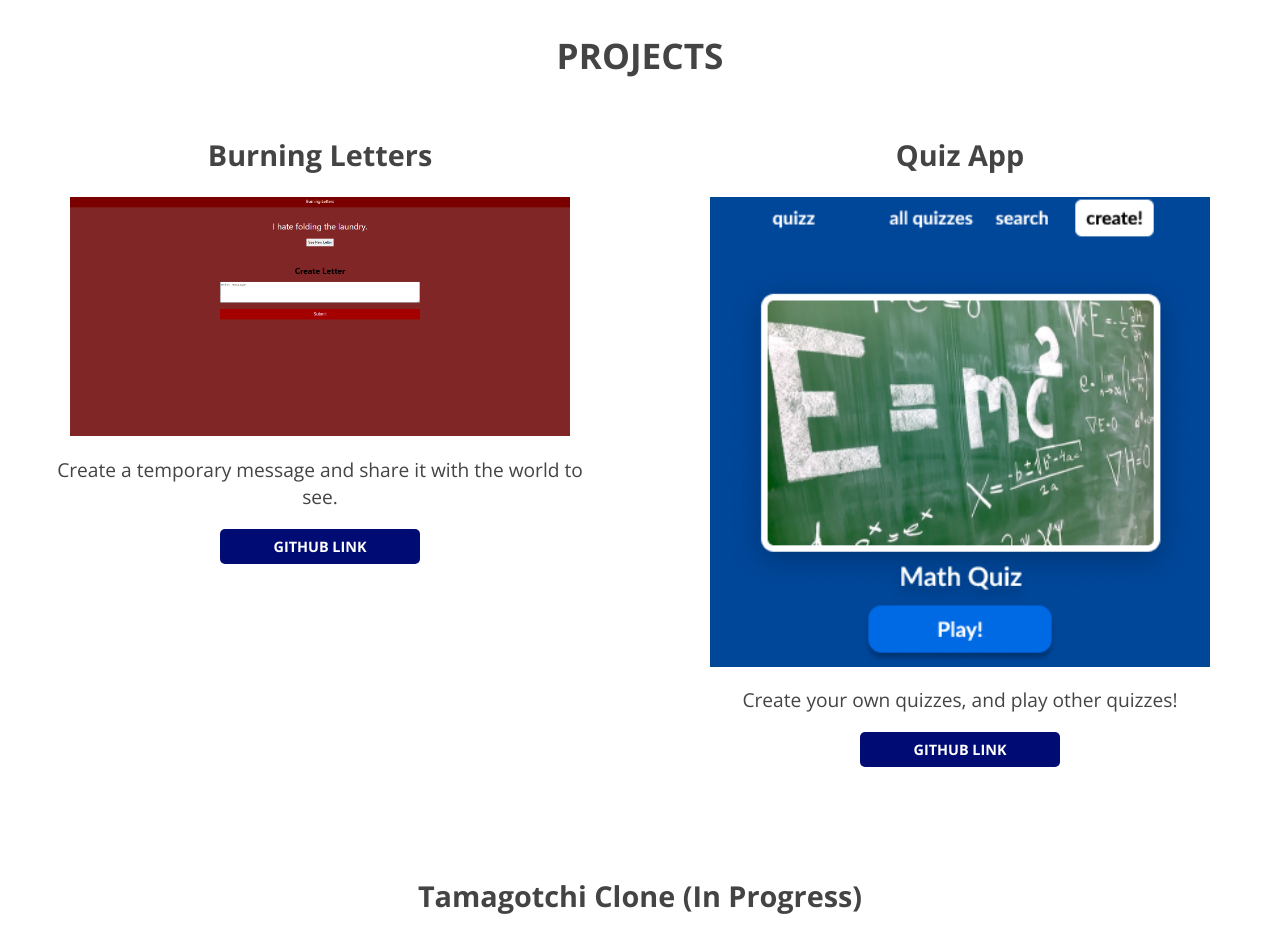
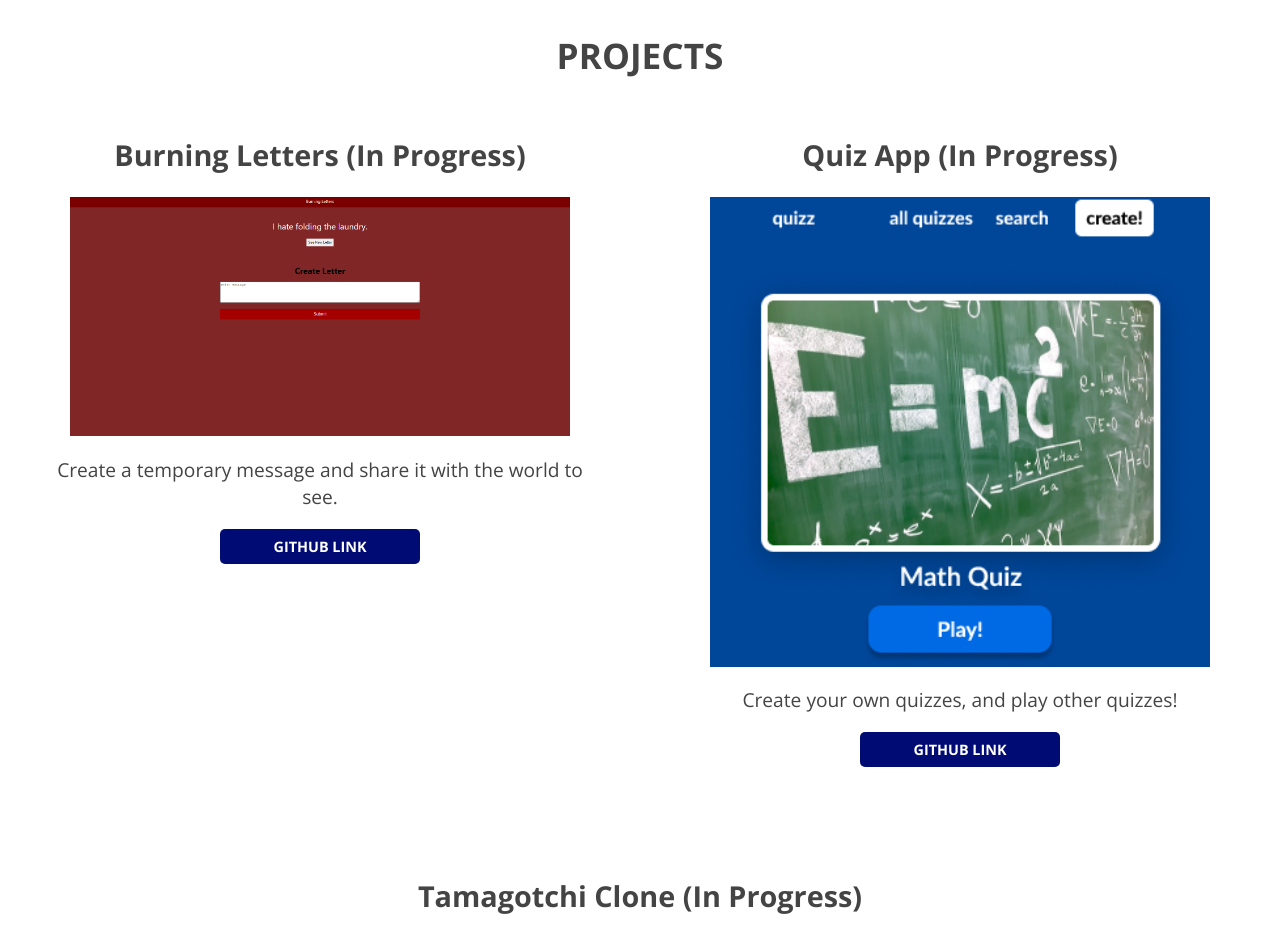
Before and after one commit to czcarrizales/react-portfolio, a React (Create React App) app: page / in a window 1280 px wide. Shown: the part 1300-2232 px from the top of the page. Built offline with nearby package versions, Linux system fonts and the light colour scheme; the HTML template or start-up script is replaced by a standard one.

Commit message:
stating that the apps are in progress

```diff
--- a/src/components/App.js
+++ b/src/components/App.js
@@ -10,13 +10,13 @@ import Contact from "./Contact";
 function App() {
   let portfolio = [
     {
-      title: "Burning Letters",
+      title: "Burning Letters (In Progress)",
       text: "Create a temporary message and share it with the world to see.",
       image: "images/burningletter.png",
       githubLink: "https://github.com/czcarrizales/burning-letters-project"
     },
     {
-      title: "Quiz App",
+      title: "Quiz App (In Progress)",
       text: "Create your own quizzes, and play other quizzes!",
       image: "images/quizgame.png",
       githubLink: "https://github.com/czcarrizales/chazz-quiz-project"
```
